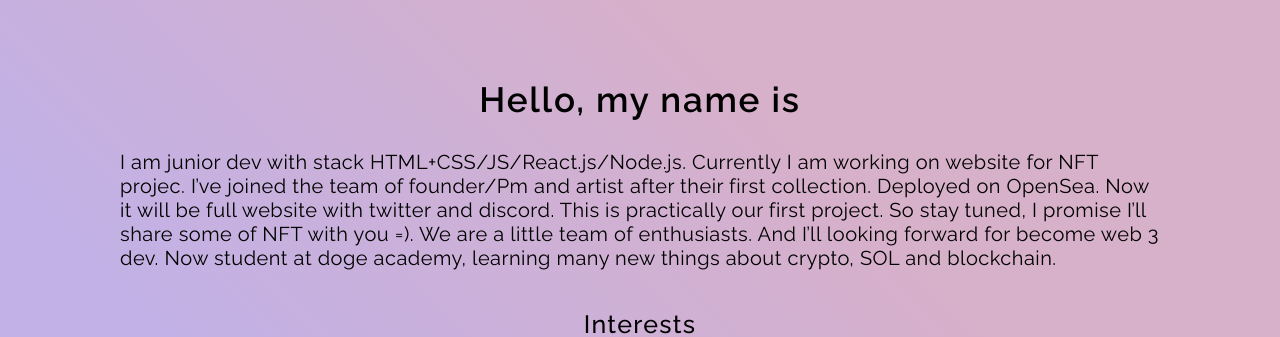
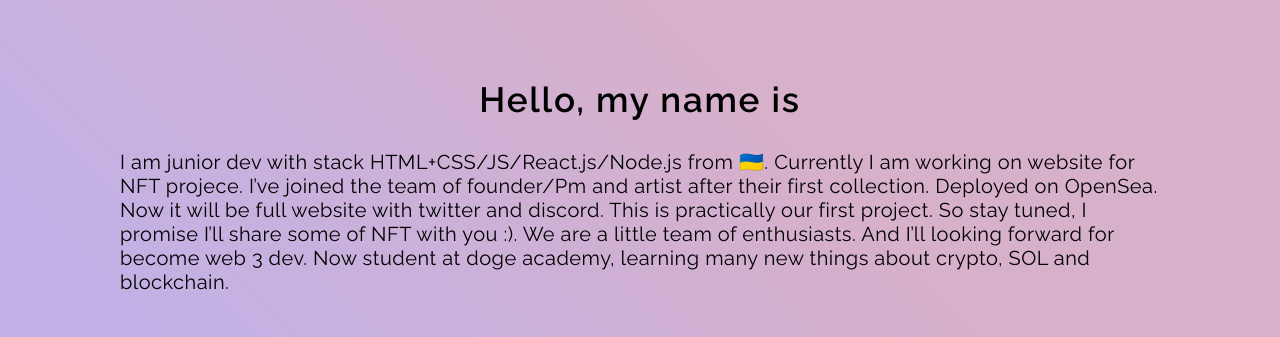
Before and after one commit to galiovets/app-nextjs, a Next.js app: page / in a window 1280 px wide. Shown: the top 337 px of the page. Built offline with nearby package versions, Linux system fonts and the light colour scheme; no server answers.

Commit message:
corrected text

```diff
--- a/data.json
+++ b/data.json
@@ -1,6 +1,7 @@
 [
   {
     "name": "Maria",
+    "country": "Ukraine",
     "interests": ["Coding", "Animals", "Harry Potter", "Stretching"],
     "experience": [
       "Manager in crewing company",
--- a/pages/index.js
+++ b/pages/index.js
@@ -7,7 +7,8 @@ import Container from "../components/Container";
 import Socials from "../components/Socials";
 
 export default function Home() {
-  const [name, setName] = useState([]);
+  const [name, setName] = useState("");
+  const [country, setCountry] = useState("");
   const [interests, setInterests] = useState([]);
   const [experience, setExperience] = useState([]);
   const [socials, setSocials] = useState({});
@@ -16,6 +17,9 @@ export default function Home() {
     fetchData().then((users) => {
       users.map(({ name }) => {
         setName(name);
+      });
+      users.map(({ country }) => {
+        setCountry(country);
       });
       users.map(({ interests }) => {
         setInterests(interests);
@@ -36,16 +40,19 @@ export default function Home() {
       <Container>
         <h1>Web Developer CV</h1>
         <h2>Hello, my name is {name}</h2>
-        <p>
-          I am junior dev with stack HTML+CSS/JS/React.js/Node.js. Currently I
-          am working on website for NFT projec. I’ve joined the team of
-          founder/Pm and artist after their first collection. Deployed on
-          OpenSea. Now it will be full website with twitter and discord. This is
-          practically our first project. So stay tuned, I promise I’ll share
-          some of NFT with you =). We are a little team of enthusiasts. And I’ll
-          looking forward for become web 3 dev. Now student at doge academy,
-          learning many new things about crypto, SOL and blockchain.
-        </p>
+        {
+          <p>
+            I am junior dev with stack HTML+CSS/JS/React.js/Node.js from{" "}
+            {country} &#127482;&#127462;. Currently I am working on website for
+            NFT projecе. I’ve joined the team of founder/Pm and artist after
+            their first collection. Deployed on OpenSea. Now it will be full
+            website with twitter and discord. This is practically our first
+            project. So stay tuned, I promise I’ll share some of NFT with you
+            :). We are a little team of enthusiasts. And I’ll looking forward
+            for become web 3 dev. Now student at doge academy, learning many new
+            things about crypto, SOL and blockchain.
+          </p>
+        }
         <h3>Interests</h3>
         <DataList collection={interests} />
         <h3>Previous Experience</h3>
```
